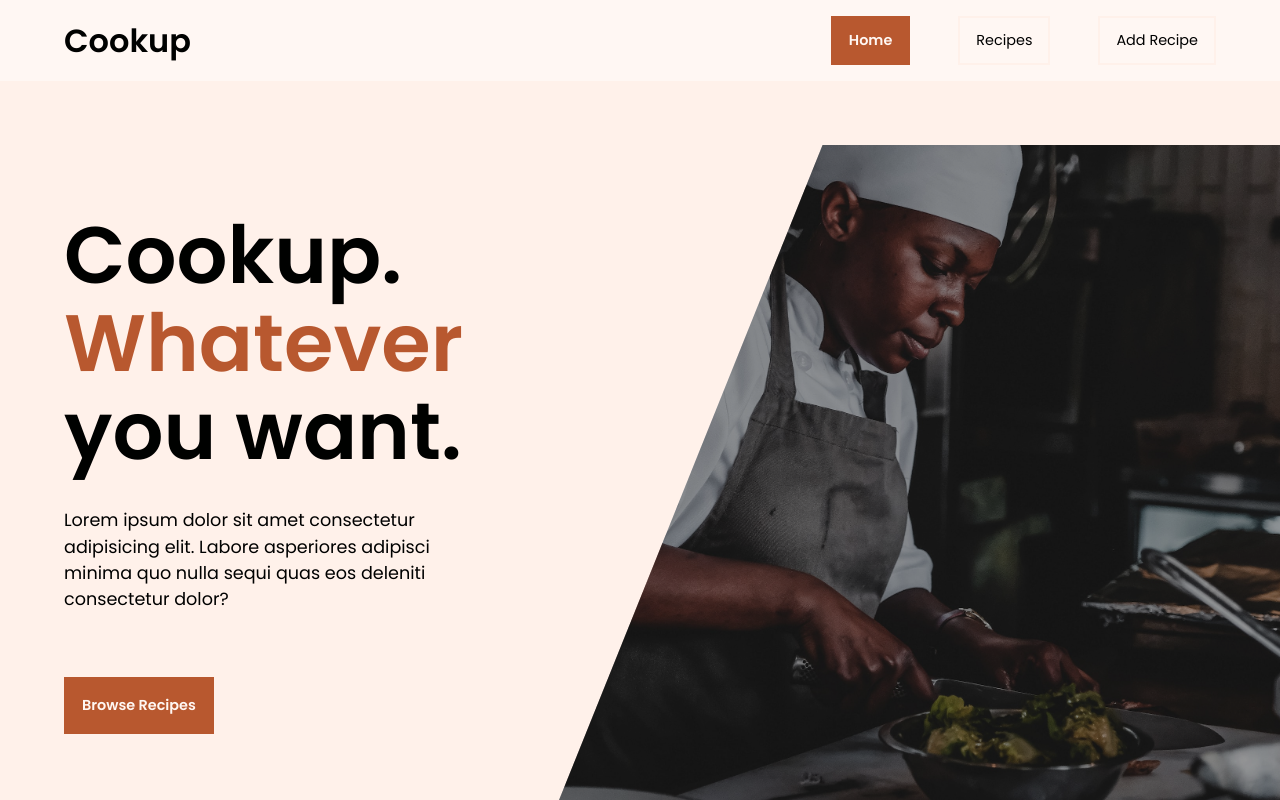
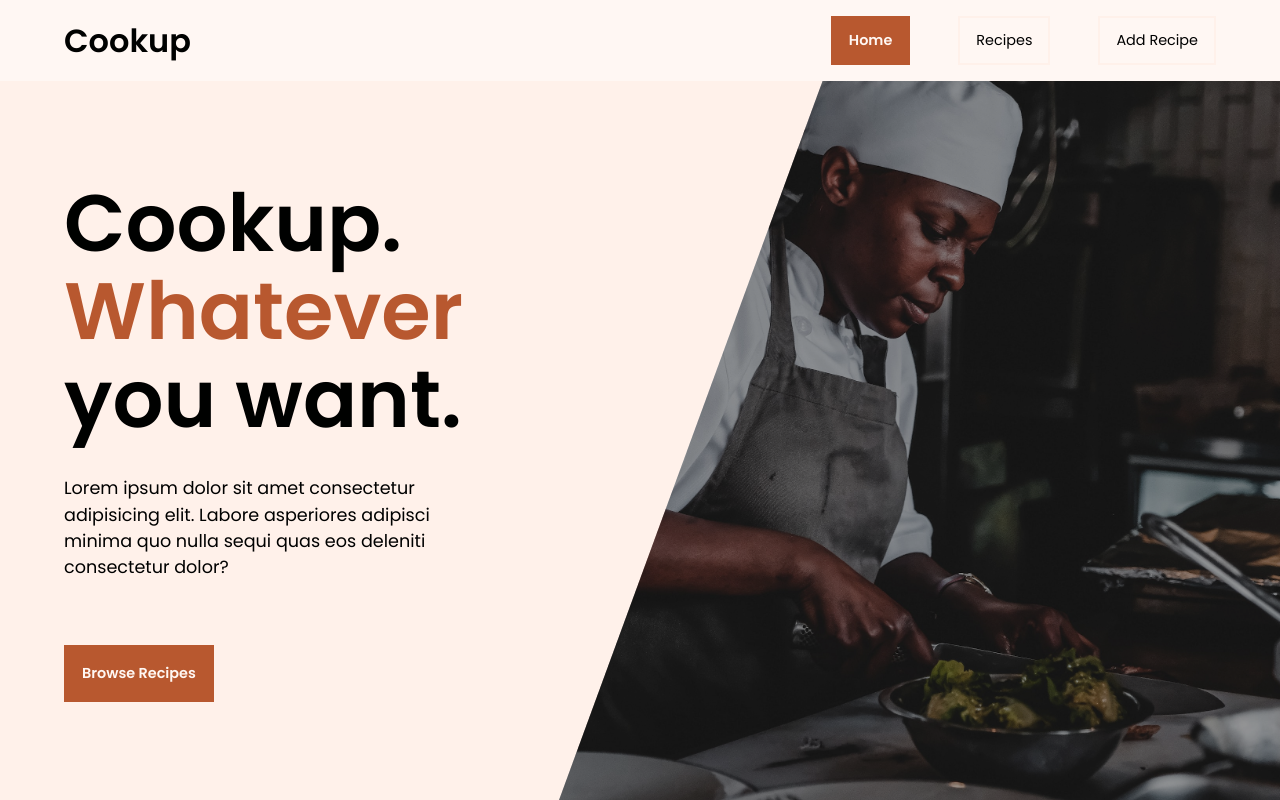
Before and after one commit to Ssevve/cookup-react-recipe-app, a React (Create React App) app: page / in a window 1280 px wide. Shown: the top 800 px of the page. Built offline with nearby package versions, Linux system fonts and the light colour scheme; the HTML template or start-up script is replaced by a standard one.

Commit message:
Fix hero padding-top issue

```diff
--- a/src/components/Landing/index.jsx
+++ b/src/components/Landing/index.jsx
@@ -3,7 +3,7 @@ import './style.css';
 
 export default function Landing() {
   return (
-    <main className="hero page">
+    <main className="hero">
       <div className="container flex justify-content-sb h-full align-items-center">
         <section className="hero__body">
           <h1 className="hero__title">
--- a/src/components/Landing/style.css
+++ b/src/components/Landing/style.css
@@ -1,5 +1,6 @@
 .hero {
   background: var(--clr-secondary);
+  flex: 1;
 }
 
 .hero__body {
```
